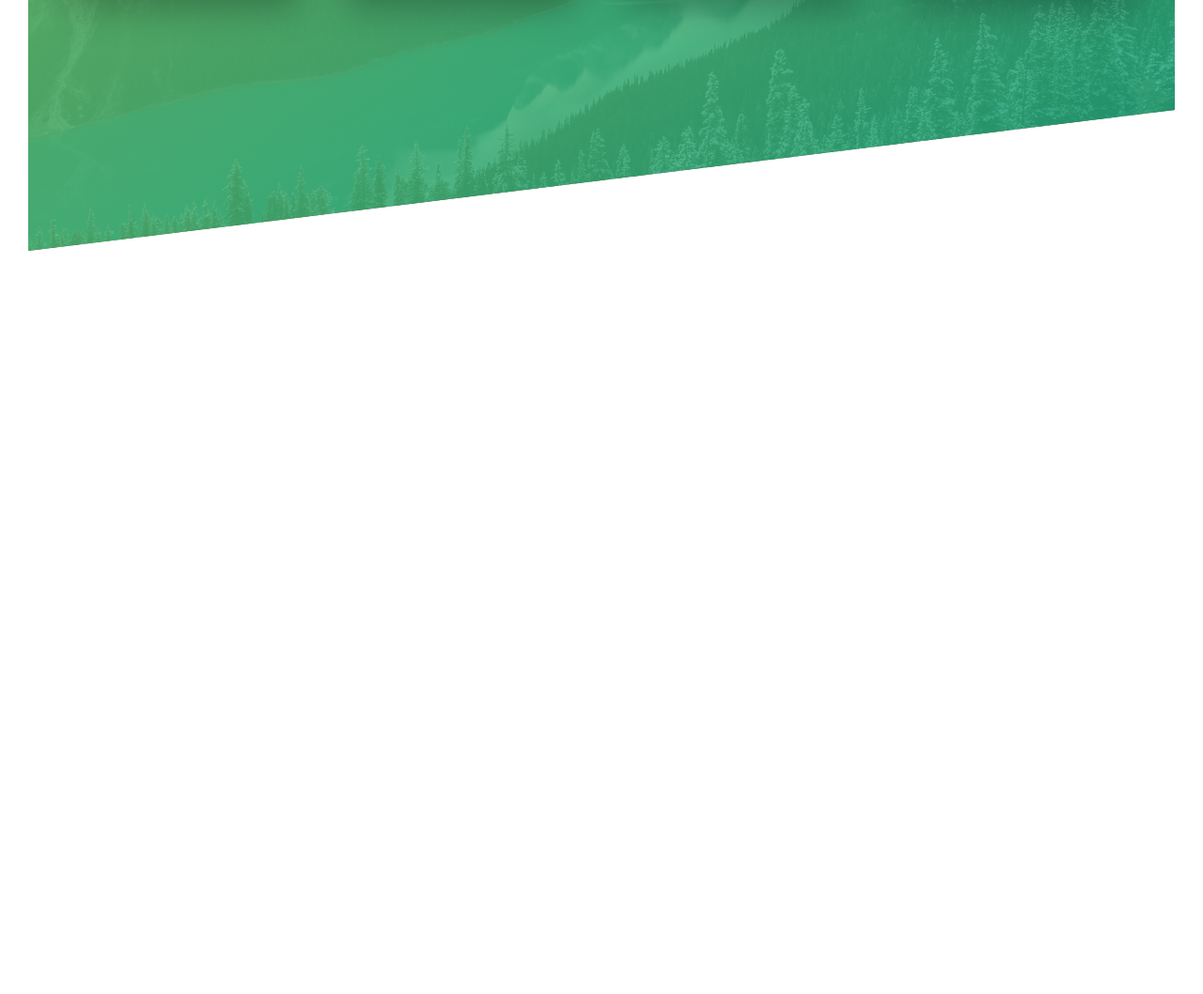
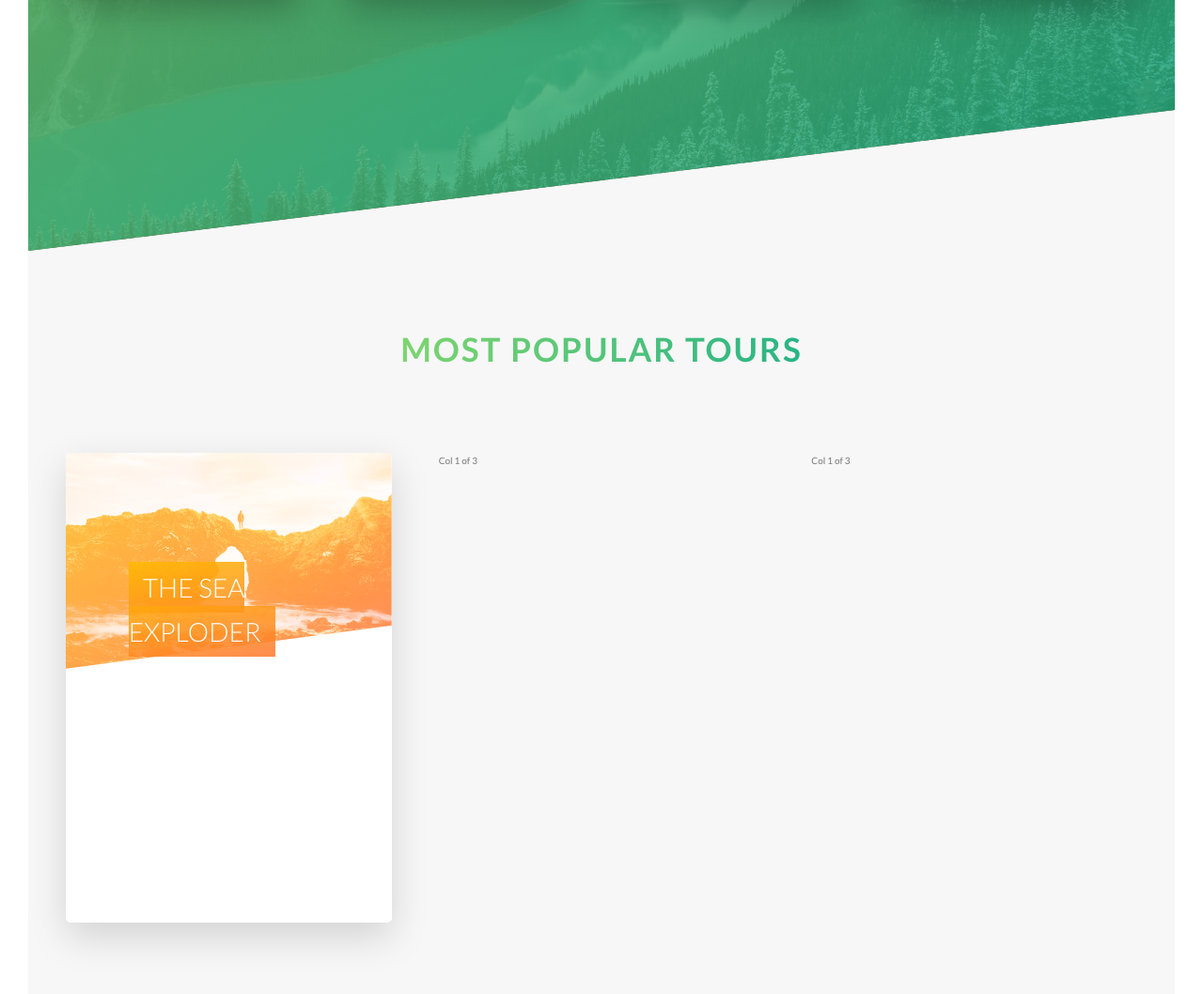
Before and after one commit to jlaguilargomez/CSS-course_natours-project, a website: page index.html in a window 1280 px wide. Shown: the part 1938-2996 px from the top of the page at 94% size. Before the commit the page ends 2205 px from the top, so only its background shows below. Drawn offline with Linux system fonts and the light colour scheme.

Commit message:
building the tours section

```diff
--- a/index.html
+++ b/index.html
@@ -18,19 +18,13 @@
   <body>
     <header class="header">
       <div class="header__logo-box">
-                <img
-                    src="img/logo-white.png"
-                    alt="logo-white"
-                    class="header__logo"
-                />
+        <img src="img/logo-white.png" alt="logo-white" class="header__logo" />
       </div>
 
       <div class="header__text-box">
         <h1 class="heading-primary">
           <span class="heading-primary--main">Outdoors</span>
-                    <span class="heading-primary--sub"
-                        >is where life happens</span
-                    >
+          <span class="heading-primary--sub">is where life happens</span>
           <a href="#" class="btn btn--white btn--animated"
             >Discover our tours</a
           >
@@ -52,17 +46,16 @@
               You're going to fall in love with nature
             </h3>
             <p class="paragraph">
-                            Lorem ipsum dolor sit amet, consectetur adipisicing
-                            elit. Ut qui nemo iusto dolorem rem quos odio quidem
-                            provident eos quasi deleniti
+              Lorem ipsum dolor sit amet, consectetur adipisicing elit. Ut qui
+              nemo iusto dolorem rem quos odio quidem provident eos quasi
+              deleniti
             </p>
             <h3 class="heading-tertiary u-margin-botton-small">
               Live adventures like you never have before
             </h3>
             <p class="paragraph">
-                            Lorem ipsum dolor sit amet, consectetur adipisicing
-                            elit. Ut qui nemo iusto dolorem rem quos odio quidem
-                            provident eos
+              Lorem ipsum dolor sit amet, consectetur adipisicing elit. Ut qui
+              nemo iusto dolorem rem quos odio quidem provident eos
             </p>
             <a href="#" class="btn-text">Learn more &rarr;</a>
           </div>
@@ -97,8 +90,8 @@
                 Explore the world
               </h3>
               <p class="feature-box__text">
-                                Lorem ipsum dolor sit amet consectetur
-                                adipisicing elit. Maiores,
+                Lorem ipsum dolor sit amet consectetur adipisicing elit.
+                Maiores,
               </p>
             </div>
           </div>
@@ -109,8 +102,8 @@
                 Meet nature
               </h3>
               <p class="feature-box__text">
-                                Lorem ipsum dolor sit amet consectetur
-                                adipisicing elit. Maiores,
+                Lorem ipsum dolor sit amet consectetur adipisicing elit.
+                Maiores,
               </p>
             </div>
           </div>
@@ -121,8 +114,8 @@
                 Find your way
               </h3>
               <p class="feature-box__text">
-                                Lorem ipsum dolor sit amet consectetur
-                                adipisicing elit. Maiores,
+                Lorem ipsum dolor sit amet consectetur adipisicing elit.
+                Maiores,
               </p>
             </div>
           </div>
@@ -133,10 +126,45 @@
                 Live a healthier life
               </h3>
               <p class="feature-box__text">
-                                Lorem ipsum dolor sit amet consectetur
-                                adipisicing elit. Maiores,
+                Lorem ipsum dolor sit amet consectetur adipisicing elit.
+                Maiores,
               </p>
             </div>
+          </div>
+        </div>
+      </section>
+
+      <section class="section-tours">
+        <div class="u-center-text u-margin-bottom-big">
+          <h2 class="heading-secondary">
+            Most popular tours
+          </h2>
+        </div>
+        <div class="row">
+          <div class="col-1-of-3">
+            <div class="card">
+              <div class="card__side card__side--front">
+                <div class="card__picture card__picture--1">
+                  &nbsp;
+                  <!-- evita dejar el DIV vacío -->
+                </div>
+                <h4 class="card__heading">
+                    <span class="card__heading-span card__heading-span--1">The Sea Exploder</span>
+                </f4>
+                <div class="card__details">
+                  Details
+                </div>
+              </div>
+              <div class="card__side card__side--back card__side--back--1">
+                BACK
+              </div>
+            </div>
+          </div>
+          <div class="col-1-of-3">
+            Col 1 of 3
+          </div>
+          <div class="col-1-of-3">
+            Col 1 of 3
           </div>
         </div>
       </section>
--- a/sass/abstracts/_variables.scss
+++ b/sass/abstracts/_variables.scss
@@ -2,6 +2,12 @@
 $color-primary: #55c57a;
 $color-primary-light: #7ed56f;
 $color-primary-dark: #28b485;
+
+$color-secondary-light: #ffb900;
+$color-secondary-dark: #ff7730;
+
+$color-tertiary-light: #2998ff;
+$color-tertiary-dark: #5643fa;
 
 $color-gray-dark: #777;
 $color-grey-light-1: #f7f7f7;
--- /dev/null
+++ b/sass/components/_card.scss
@@ -0,0 +1,110 @@
+.card {
+  // FUNCTIONALITY
+  perspective: 1500rem;
+  -moz-perspective: 150rem;
+  position: relative;
+  height: 50rem;
+
+  &__side {
+    color: white;
+    height: 50rem;
+    transition: all 0.8s ease;
+    position: absolute;
+    top: 0;
+    left: 0;
+    width: 100%;
+    backface-visibility: hidden;
+    border-radius: 5px;
+    // OJO: hace que no se superponga la imagen y que podamos usar el redondeo de vértices
+    overflow: hidden;
+    box-shadow: 0 1.5rem 4rem rgba($color-black, 0.15);
+
+    &--front {
+      background-color: white;
+    }
+
+    &--back {
+      transform: rotateY(180deg);
+
+      &--1 {
+        background-image: linear-gradient(
+          to right bottom,
+          $color-secondary-light,
+          $color-secondary-dark
+        );
+      }
+
+      &--2 {
+        background-image: linear-gradient(
+          to right bottom,
+          $color-primary-light,
+          $color-primary-dark
+        );
+      }
+
+      &--2 {
+        background-image: linear-gradient(
+          to right bottom,
+          $color-tertiary-light,
+          $color-tertiary-dark
+        );
+      }
+    }
+  }
+
+  &:hover &__side--front {
+    transform: rotateY(-180deg);
+  }
+  &:hover &__side--back {
+    transform: rotateY(0);
+  }
+
+  // FRONT SIDE STYLING
+  &__picture {
+    background-size: cover;
+    height: 23rem;
+    // OJO: no funciona en todos los exploradores:
+    background-blend-mode: screen;
+    clip-path: polygon(0 0, 100% 0, 100% 80%, 0 100%);
+    -webkit-clip-path: polygon(0 0, 100% 0, 100% 80%, 0 100%);
+
+    &--1 {
+      background-image: linear-gradient(
+          to right bottom,
+          $color-secondary-light,
+          $color-secondary-dark
+        ),
+        url('../img/nat-5.jpg');
+    }
+    &--2 {
+      background-image: url('../img/nat-5.jpg');
+    }
+    &--3 {
+      background-image: url('../img/nat-5.jpg');
+    }
+  }
+
+  &__heading {
+    font-size: 2.8rem;
+    font-weight: 300;
+    text-transform: uppercase;
+    color: $color-white;
+    position: absolute;
+    top: 12rem;
+    right: 2rem;
+    width: 75%;
+  }
+
+  &__heading-span {
+    // OJO: no es un nuevo elemento!
+
+    &--1 {
+      padding: 1rem 1.5rem;
+      background-image: linear-gradient(
+        to right bottom,
+        rgba($color-secondary-light, 0.85),
+        rgba($color-secondary-dark, 0.85)
+      );
+    }
+  }
+}
--- a/sass/layout/_header.scss
+++ b/sass/layout/_header.scss
@@ -12,6 +12,7 @@
   background-size: cover;
   background-position: top;
   clip-path: polygon(0 0, 100% 0, 100% 75vh, 0 100%);
+  -webkit-clip-path: polygon(0 0, 100% 0, 100% 75vh, 0 100%);
 
   &__logo-box {
     position: absolute;
--- a/sass/main.scss
+++ b/sass/main.scss
@@ -10,6 +10,7 @@
 @import 'components/button';
 @import 'components/composition';
 @import 'components/feature-box';
+@import 'components/card';
 
 @import 'layout/header';
 @import 'layout/grid';
--- a/sass/pages/_home.scss
+++ b/sass/pages/_home.scss
@@ -21,3 +21,9 @@
     transform: skewY(7deg);
   }
 }
+
+.section-tours {
+  background-color: $color-grey-light-1;
+  padding: 25rem 0 50rem 0;
+  margin-top: -10rem;
+}
```
Also changed, not shown: README.md, css/style.css, sass/base/_animations.scss (indentation only), sass/base/_typography.scss (indentation only), 1 other file. Lines whose indentation alone changed are shown as unchanged.
